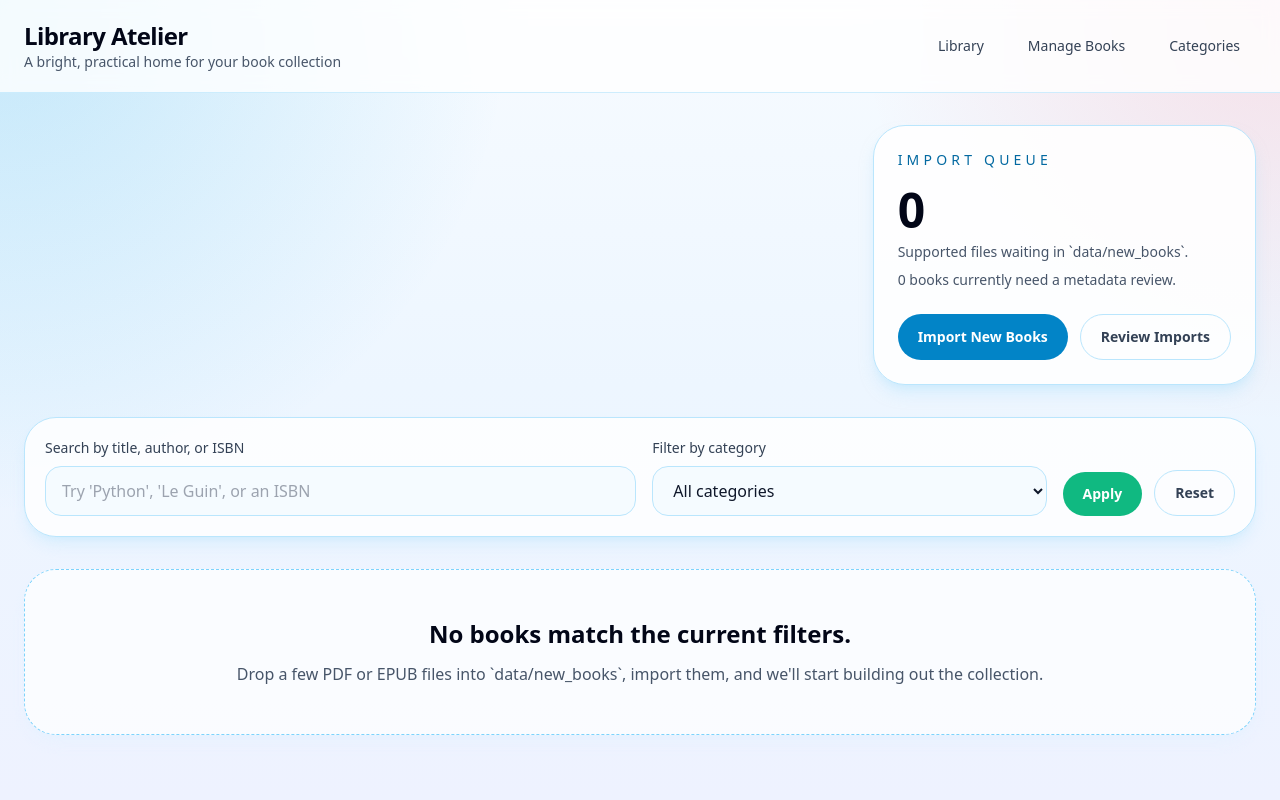
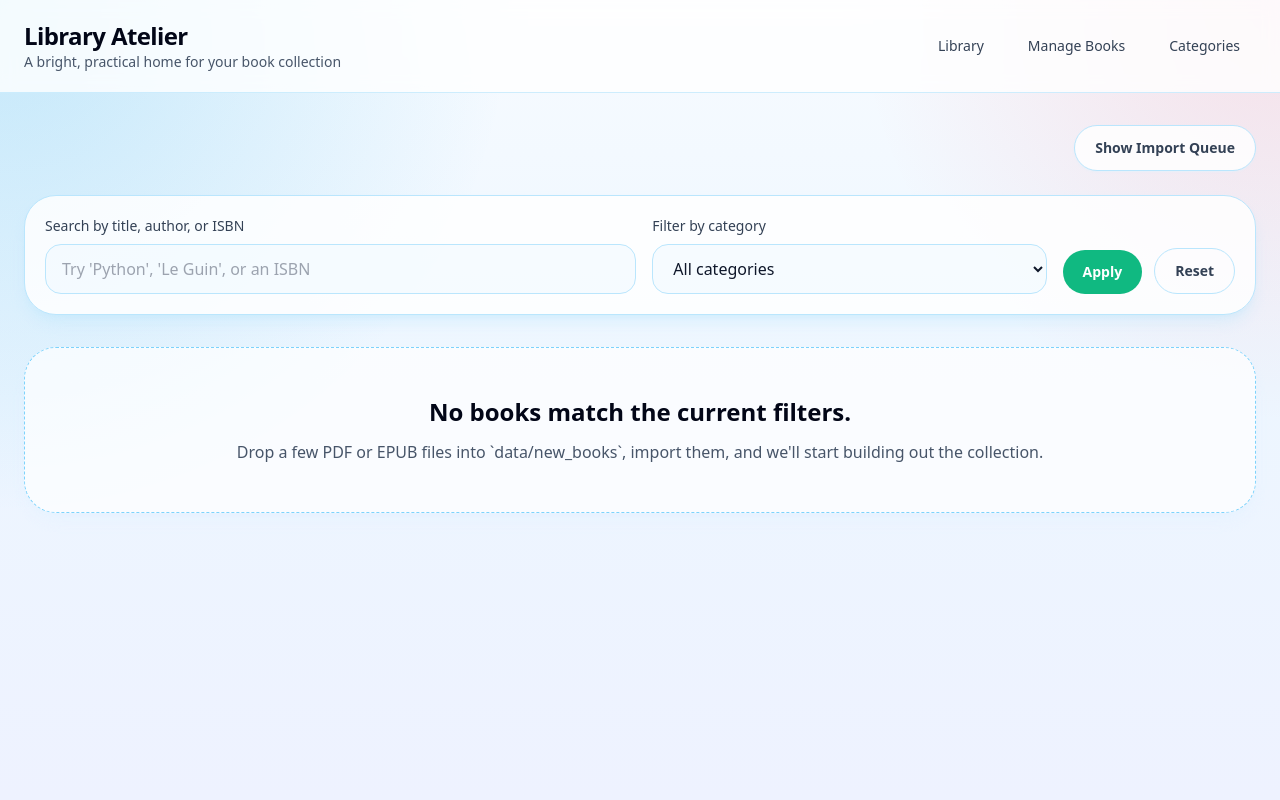
Before and after one commit to colinleroux/bookidea, a Flask app: page / in a window 1280 px wide. Run offline with Flask 3, Linux system fonts and the light colour scheme; some libraries are stand-ins or nearby versions.

Commit message:
Hide import queue behind a toggle on the index page

```diff
--- a/app/templates/index.html
+++ b/app/templates/index.html
@@ -3,8 +3,18 @@
 {% block title %}Library Atelier{% endblock %}
 
 {% block content %}
-<section class="mb-8 flex justify-end">
-    <div class="rounded-[2rem] border border-sky-200 bg-white/90 p-6 shadow-lg shadow-sky-200/50">
+<section class="mb-6" x-data="{ showImportQueue: false }">
+    <div class="flex justify-end">
+        <button
+            type="button"
+            class="inline-flex items-center rounded-full border border-sky-200 bg-white/85 px-5 py-3 text-sm font-semibold text-slate-700 shadow-sm shadow-sky-100/60 transition hover:bg-sky-50"
+            @click="showImportQueue = !showImportQueue"
+            x-text="showImportQueue ? 'Hide Import Queue' : 'Show Import Queue'"
+        ></button>
+    </div>
+
+    <div x-show="showImportQueue" x-transition class="mt-4 flex justify-end">
+        <div class="w-full max-w-xl rounded-[2rem] border border-sky-200 bg-white/90 p-6 shadow-lg shadow-sky-200/50">
             <p class="text-sm font-medium uppercase tracking-[0.3em] text-sky-700">Import Queue</p>
             <p class="mt-4 text-5xl font-semibold text-slate-950">{{ pending_imports }}</p>
             <p class="mt-2 text-sm text-slate-600">Supported files waiting in `data/new_books`.</p>
@@ -15,6 +25,7 @@
                     <a href="{{ url_for('main.manage_books', review=1) }}" class="inline-flex items-center rounded-full border border-sky-200 px-5 py-3 text-sm font-semibold text-slate-700 transition hover:bg-sky-50">Review Imports</a>
                 </div>
             </form>
+        </div>
     </div>
 </section>
 
```
Lines whose indentation alone changed are shown as unchanged.
